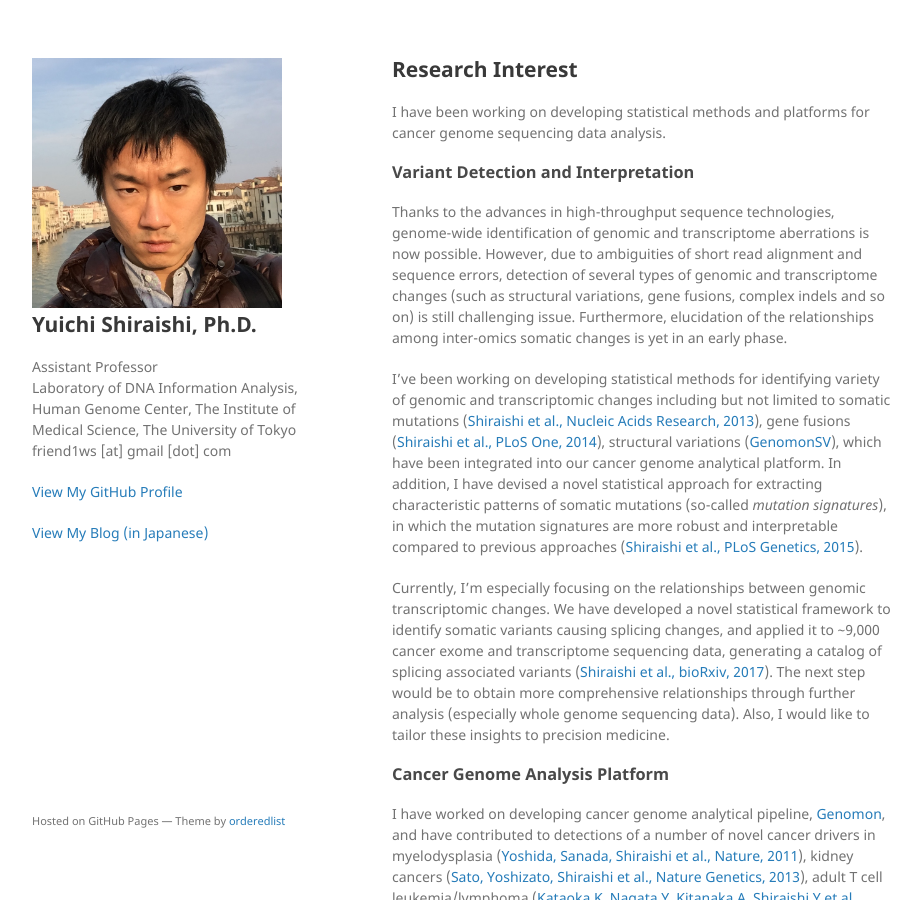
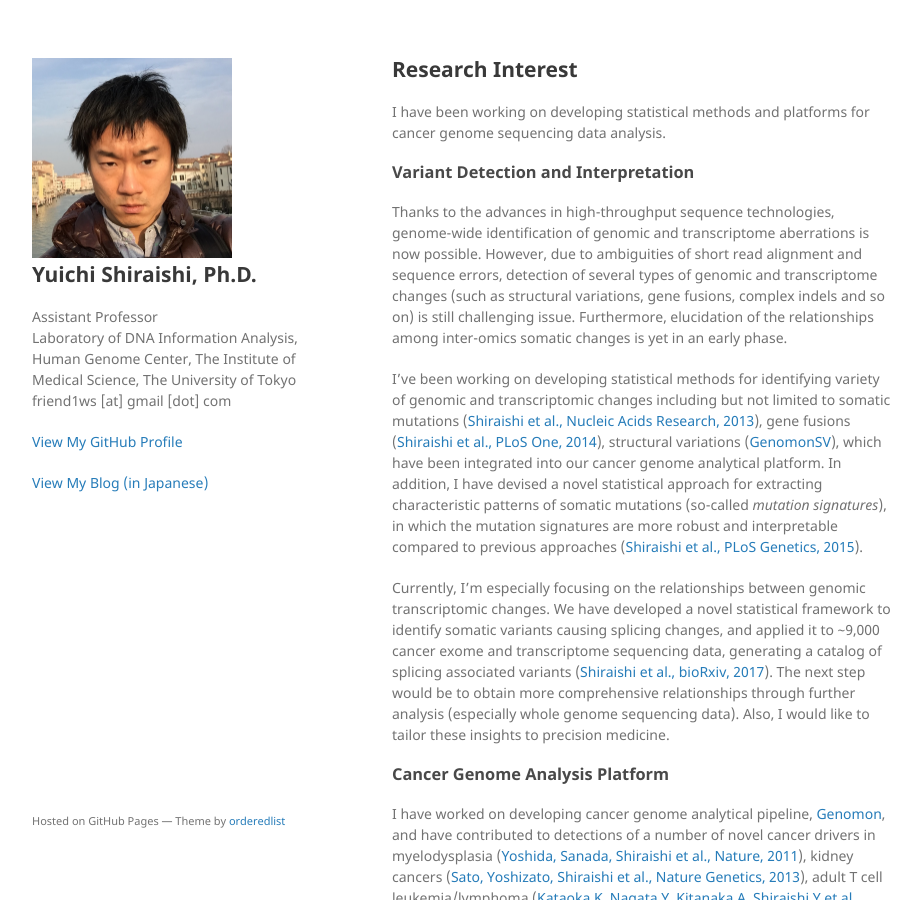
Before and after one commit to friend1ws/friend1ws.github.io, a Jekyll site: the page built from index.md, in a window 1280 px wide and 900 px high. Shown: the whole window, without its empty margins (178-1099 px from the left). Built offline with Jekyll 4.4.1, drawn with Linux system fonts in a browser that asks for light colours; our own code applies the rules of GitHub Pages for plain Markdown files.

Commit message:
Update default.html

```diff
--- a/_layouts/default.html
+++ b/_layouts/default.html
@@ -17,7 +17,7 @@
   <body>
     <div class="wrapper">
       <header>
-        <img src="myphoto.jpg" alt="photo" width="250pt"> </td>
+        <img src="myphoto.jpg" alt="photo" width="200pt"> </td>
         <a href="{{ site.github.url }}"> <h2>{{ site.title | default: site.github.repository_name }}</h2> </a>
         <p>{{ site.description | default: site.github.project_tagline }}</p>
 
```
